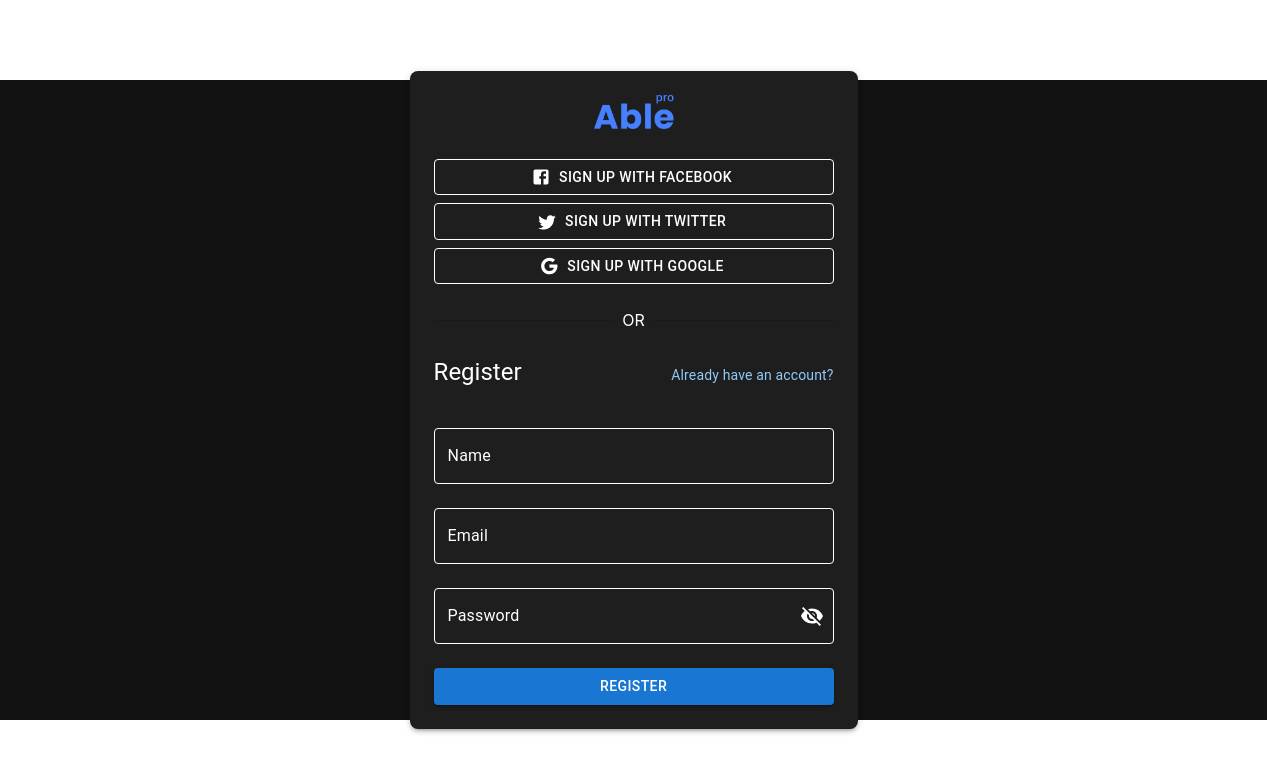
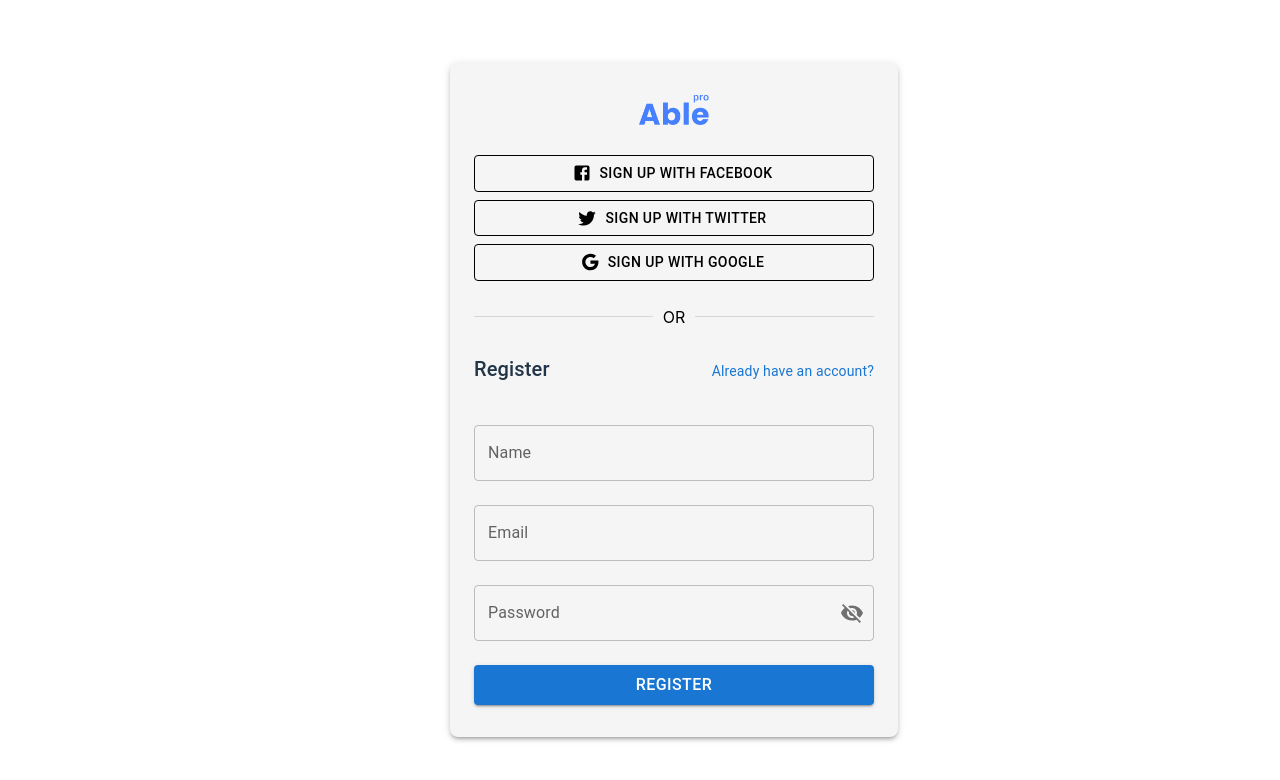
Before and after one commit to projectbinusa/staging-juwangi-client, a React (Vite) app: page /register in a window 1280 px wide. Shown: the top 780 px of the page. Built offline with nearby package versions, Linux system fonts and the light colour scheme.

Commit message:
mode default

```diff
--- a/src/component/ProductCard.jsx
+++ b/src/component/ProductCard.jsx
@@ -12,7 +12,7 @@
   useEffect(() => {
     const fetchNama = async () => {
       try {
-        const response = await axios.get(`${API_DUMMY}/api/products/${id}`); // Tambah /
+        const response = await axios.get(`${API_DUMMY}/api/products/${id}`);
         setNama(response.data);
       } catch (err) {
         setError("Failed to fetch product");
@@ -29,7 +29,6 @@
 
   return (
     <Card sx={{ maxWidth: 300, bgcolor: "#fff", color: "#000", p: 1, boxShadow: 3 }}>
-      {/* Gambar Produk */}
       <CardMedia
         component="img"
         height="200"
@@ -39,22 +38,18 @@
       />
 
       <CardContent>
-        {/* Nama Produk */}
         <Typography variant="h6" component="div" sx={{ fontWeight: "bold" }}>
           {nama?.nama || "Nama Produk"}
         </Typography>
 
-        {/* Harga Produk */}
         <Typography variant="body1" sx={{ fontWeight: "bold", color: "#4caf50", mt: 1 }}>
           Rp {nama?.harga?.toLocaleString("id-ID") || "0"}
         </Typography>
 
-        {/* Deskripsi Produk */}
         <Typography variant="body2" sx={{ color: "#555", mt: 1 }}>
           {nama?.deskripsi || "Tidak ada deskripsi"}
         </Typography>
 
-        {/* Tombol Add to Cart */}
         <Button
           variant="contained"
           fullWidth
--- a/src/pages/Login.jsx
+++ b/src/pages/Login.jsx
@@ -157,7 +157,7 @@
               <Typography variant="h5">Login</Typography>
               <Typography
                 component={Link}
-                to="/"
+                to="/register"
                 variant="body2"
                 sx={{ textDecoration: 'none', color: '#90caf9' }}
               >
--- a/src/pages/Register.jsx
+++ b/src/pages/Register.jsx
@@ -1,6 +1,8 @@
 import { useState } from "react";
 import { useNavigate, Link } from "react-router-dom";
-import { Container, Box, Grid, Button, Typography, Divider, TextField, Stack, IconButton, InputAdornment } from "@mui/material";
+import {
+  Container, Box, Grid, Button, Typography, Divider, TextField, Stack, IconButton, InputAdornment
+} from "@mui/material";
 import axios from "axios";
 import Swal from "sweetalert2";
 import { API_DUMMY } from "../utils/api";
@@ -54,23 +56,30 @@
       maxWidth={false}
       disableGutters
       sx={{
-        width: "99vw",
-        height: "50vw",
-        margin: 0,
-        padding: 0,
-        bgcolor: "#121212",
         display: "flex",
         alignItems: "center",
         justifyContent: "center",
-        py: 2,
-        color: "#fff",
+        marginLeft: "300px",
+        bgcolor: "#fff",
+        minHeight: "100vh",
+        py: 5,
       }}
     >
-      <Box sx={{ width: { xs: "90%", sm: "400px" }, bgcolor: "#1e1e1e", p: 3, borderRadius: 2, boxShadow: 3 }}>
+      <Box
+        sx={{
+          width: "100%",
+          maxWidth: { xs: "90%", sm: "400px" },
+          bgcolor: "#f5f5f5",
+          px: 3,
+          py: 4,
+          borderRadius: 2,
+          boxShadow: 3,
+        }}
+      >
         <Grid container spacing={3}>
           <Grid item xs={12}>
             <Box sx={{ textAlign: "center" }}>
-              <img src={LogoImage} alt="Logo" style={{ maxWidth: "80px", height: "auto" }} />
+              <img src={LogoImage} alt="Logo" style={{ maxWidth: "70px", height: "auto" }} />
             </Box>
           </Grid>
 
@@ -82,7 +91,13 @@
                   fullWidth
                   startIcon={<FacebookIcon />}
                   onClick={() => handleSocialLogin("Facebook")}
-                  sx={{ borderColor: "#fff", color: "#fff", "&:hover": { borderColor: "#ccc" }, textTransform: "uppercase" }}
+                  sx={{
+                    borderColor: "#000",
+                    color: "#000",
+                    "&:hover": { borderColor: "#555" },
+                    textTransform: "uppercase",
+                    fontSize: { xs: "12px", sm: "14px" },
+                  }}
                 >
                   Sign Up with Facebook
                 </Button>
@@ -93,7 +108,13 @@
                   fullWidth
                   startIcon={<TwitterIcon />}
                   onClick={() => handleSocialLogin("Twitter")}
-                  sx={{ borderColor: "#fff", color: "#fff", "&:hover": { borderColor: "#ccc" }, textTransform: "uppercase" }}
+                  sx={{
+                    borderColor: "#000",
+                    color: "#000",
+                    "&:hover": { borderColor: "#555" },
+                    textTransform: "uppercase",
+                    fontSize: { xs: "12px", sm: "14px" },
+                  }}
                 >
                   Sign Up with Twitter
                 </Button>
@@ -104,7 +125,13 @@
                   fullWidth
                   startIcon={<GoogleIcon />}
                   onClick={() => handleSocialLogin("Google")}
-                  sx={{ borderColor: "#fff", color: "#fff", "&:hover": { borderColor: "#ccc" }, textTransform: "uppercase" }}
+                  sx={{
+                    borderColor: "#000",
+                    color: "#000",
+                    "&:hover": { borderColor: "#555" },
+                    textTransform: "uppercase",
+                    fontSize: { xs: "12px", sm: "14px" },
+                  }}
                 >
                   Sign Up with Google
                 </Button>
@@ -113,13 +140,18 @@
           </Grid>
 
           <Grid item xs={12}>
-            <Divider sx={{ borderColor: "#fff", color: "#fff" }}>OR</Divider>
+            <Divider sx={{ borderColor: "#000", color: "#000" }}>OR</Divider>
           </Grid>
 
           <Grid item xs={12}>
             <Stack direction="row" justifyContent="space-between" alignItems="baseline">
-              <Typography variant="h5">Register</Typography>
-              <Typography component={Link} to="/login" variant="body2" sx={{ textDecoration: "none", color: "#90caf9" }}>
+              <Typography variant="h6">Register</Typography>
+              <Typography
+                component={Link}
+                to="/login"
+                variant="body2"
+                sx={{ textDecoration: "none", color: "#1976D2", fontSize: { xs: "12px", sm: "14px" } }}
+              >
                 Already have an account?
               </Typography>
             </Stack>
@@ -135,15 +167,6 @@
                 variant="outlined"
                 value={username}
                 onChange={(e) => setUsername(e.target.value)}
-                InputLabelProps={{ style: { color: "#fff" } }}
-                sx={{
-                  input: { color: "#fff" },
-                  "& .MuiOutlinedInput-root": {
-                    "& fieldset": { borderColor: "#fff" },
-                    "&:hover fieldset": { borderColor: "#90caf9" },
-                    "&.Mui-focused fieldset": { borderColor: "#90caf9" },
-                  },
-                }}
               />
               <TextField
                 fullWidth
@@ -153,15 +176,6 @@
                 variant="outlined"
                 value={email}
                 onChange={(e) => setEmail(e.target.value)}
-                InputLabelProps={{ style: { color: "#fff" } }}
-                sx={{
-                  input: { color: "#fff" },
-                  "& .MuiOutlinedInput-root": {
-                    "& fieldset": { borderColor: "#fff" },
-                    "&:hover fieldset": { borderColor: "#90caf9" },
-                    "&.Mui-focused fieldset": { borderColor: "#90caf9" },
-                  },
-                }}
               />
               <TextField
                 fullWidth
@@ -172,27 +186,28 @@
                 type={showPassword ? "text" : "password"}
                 value={password}
                 onChange={(e) => setPassword(e.target.value)}
-                InputLabelProps={{ style: { color: "#fff" } }}
                 InputProps={{
                   endAdornment: (
                     <InputAdornment position="end">
-                      <IconButton onClick={handleClickShowPassword} onMouseDown={handleMouseDownPassword} edge="end" sx={{ color: "#fff" }}>
+                      <IconButton onClick={handleClickShowPassword} onMouseDown={handleMouseDownPassword} edge="end">
                         {showPassword ? <Visibility /> : <VisibilityOff />}
                       </IconButton>
                     </InputAdornment>
                   ),
                 }}
-                sx={{
-                  input: { color: "#fff" },
-                  "& .MuiOutlinedInput-root": {
-                    "& fieldset": { borderColor: "#fff" },
-                    "&:hover fieldset": { borderColor: "#90caf9" },
-                    "&.Mui-focused fieldset": { borderColor: "#90caf9" },
-                  },
-                }}
               />
 
-              <Button type="submit" variant="contained" fullWidth sx={{ mt: 2, bgcolor: "#1976D2", textTransform: "uppercase" }}>
+              <Button
+                type="submit"
+                variant="contained"
+                fullWidth
+                sx={{
+                  mt: 2,
+                  bgcolor: "#1976D2",
+                  textTransform: "uppercase",
+                  fontSize: { xs: "14px", sm: "16px" },
+                }}
+              >
                 Register
               </Button>
             </Box>
--- a/src/pages/e-commerce/Product.jsx
+++ b/src/pages/e-commerce/Product.jsx
@@ -44,7 +44,6 @@
     fetchCategories();
   }, []);
 
-  // ✅ Filtering data
   const filteredNama = nama.filter((item) =>
     item.nama?.toLowerCase().includes(searchTerm.toLowerCase()) &&
     (selectedCategories === "" || item.kategori === selectedCategories)
@@ -82,7 +81,6 @@
         maxWidth="1200px"
         mb={2}
       >
-        {/* Tombol Tambah Produk di kiri */}
         <Button
           variant="contained"
           color="primary"
@@ -92,9 +90,7 @@
           Tambah Produk
         </Button>
 
-        {/* Pencarian dan Kategori */}
         <Box display="flex" alignItems="center" gap={2}>
-          {/* Input Pencarian */}
           <TextField
             variant="outlined"
             placeholder="Search product..."
@@ -109,9 +105,7 @@
             <SearchIcon />
           </Button>
 
-          {/* Box untuk Kategori + Tombol Add Category */}
           <Box display="flex" flexDirection="column" alignItems="center" gap={1}>
-            {/* Dropdown Kategori */}
             <Select
               value={selectedCategories}
               onChange={(e) => setSelectedCategories(e.target.value)}
@@ -126,7 +120,6 @@
               ))}
             </Select>
 
-            {/* Tombol ADD CATEGORIES */}
             <Button
               variant="contained"
               color="primary"
@@ -138,7 +131,6 @@
         </Box>
       </Box>
 
-      {/* Loading dan Error */}
       {loading ? (
         <CircularProgress sx={{ mt: 2 }} />
       ) : error ? (
@@ -148,7 +140,7 @@
           {filteredNama.length > 0 ? (
             filteredNama.map((item) => (
               <Grid item key={item.id} xs={12} sm={6} md={4} lg={3}>
-                <ProductCard id={item.id} />  {/* ✅ Perbaikan: kirim id ke ProductCard */}
+                <ProductCard id={item.id} />
               </Grid>
             ))
           ) : (
```
Also changed, not shown: src/pages/e-commerce/AddProduct.jsx (+10 -14 lines).
